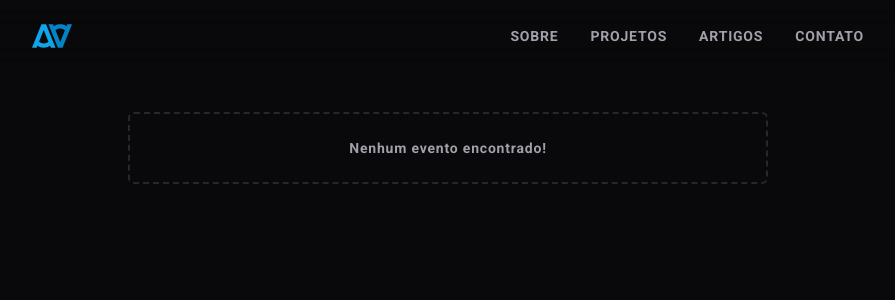
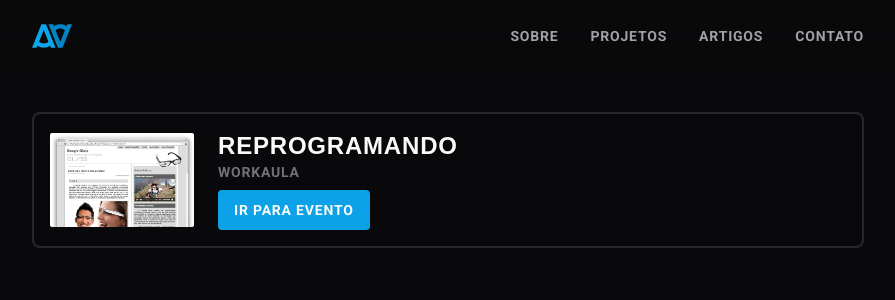
Before and after one commit to donattodev/donatto-app, a Next.js app: page /agenda in a window 1280 px wide. Shown: the top 300 px of the page, without its empty margins (192-1087 px from the left). Built offline with nearby package versions, Linux system fonts and the light colour scheme; a web font is replaced by a local one.

Commit message:
Upload 03

```diff
--- a/src/app/(artigos)/list-artigos/page.tsx
+++ b/src/app/(artigos)/list-artigos/page.tsx
@@ -15,15 +15,14 @@
       </div>
 
       <ul className="mt-12 flex flex-col gap-4">
+        <li className=" items-start rounded-md border-2 border-zinc-500/40 p-6 hover:bg-zinc-900">
           <Link
-          href="/"
-          className="text-xs font-bold uppercase text-zinc-300 transition-all hover:bg-zinc-900"
+            href="https://vivacious-forest-947.notion.site/Tailwind-CSS-Inova-o-no-Presente-Rumo-ao-Futuro-77c832f3834241d4899816d70d229d6c?pvs=74"
+            target="_blank"
+            className="flex flex-col text-xs font-bold uppercase text-zinc-300 transition-all "
           >
-          <li className="flex flex-col items-start rounded-md border-2 border-zinc-500/40 p-6">
             <span className="text-xl font-bold uppercase">
-              <Link href="/" target="_blank">
               Tailwind CSS: Inovação no Presente, Rumo ao Futuro
-              </Link>
             </span>
             <span className="mb-1 mt-3 w-full max-w-md truncate text-sm text-zinc-700">
               No cenário dinâmico do desenvolvimento web, o Tailwind CSS
@@ -38,19 +37,18 @@
                 Front end
               </li>
             </ul>
+          </Link>
         </li>
-        </Link>
 
+        <li className="rounded-md border-2 border-zinc-500/40 p-6 hover:bg-zinc-900">
           <Link
-          href="/"
-          className="text-xs font-bold uppercase text-zinc-300 transition-all hover:bg-zinc-900"
+            href="https://vivacious-forest-947.notion.site/O-Futuro-da-Programa-o-em-2024-A-Era-das-Intelig-ncias-Artificiais-1c3c736378ca490e80545e5f23fb3e0d?pvs=74"
+            target="_blank"
+            className="flex flex-col items-start  text-xs font-bold uppercase text-zinc-300 transition-all "
           >
-          <li className="flex flex-col items-start rounded-md border-2 border-zinc-500/40 p-6">
             <span className="text-xl font-bold uppercase">
-              <Link href="/" target="_blank">
               O Futuro da Programação em 2024: A Era das Inteligências
               Artificiais
-              </Link>
             </span>
             <span className="mb-1 mt-3 w-full max-w-md truncate text-sm text-zinc-700">
               À medida que nos aproximamos de 2024, vislumbramos uma revolução
@@ -66,8 +64,8 @@
                 Tecnologia
               </li>
             </ul>
+          </Link>
         </li>
-        </Link>
       </ul>
     </div>
   )
--- a/src/app/agenda/page.tsx
+++ b/src/app/agenda/page.tsx
@@ -1,11 +1,41 @@
+'use client'
+
+import Image from 'next/image'
+import { toast } from 'sonner'
+import { Button } from '@/components/ui/button'
+
+import reprogramando from '../../../public/reprogramando.png'
+import { Toaster } from '@/components/ui/sonner'
+
 export default function Agenda() {
   return (
-    <div className="px-80 py-28 max-lg:px-16 max-sm:px-6">
-      <div className="flex items-center justify-center rounded-md border-2 border-dashed p-6">
-        <span className="text-sm font-bold text-zinc-400">
-          Nenhum evento encontrado!
-        </span>
+    <div className="px-56 py-28 max-lg:px-16 max-sm:px-6">
+      <div className="flex items-center gap-6  rounded-lg border-2 p-4">
+        <Image src={reprogramando} alt="" className="w-36" />
+
+        <div className="flex flex-col">
+          <hgroup className="flex flex-col">
+            <h2 className="font-title text-2xl font-bold uppercase">
+              Reprogramando
+            </h2>
+            <h3 className="mb-2 text-sm font-bold uppercase text-zinc-500">
+              Workaula
+            </h3>
+          </hgroup>
+
+          <Button
+            className="self-start"
+            onClick={() =>
+              toast('Inscrições fechadas', {
+                description: 'As incrições serão abertas no dia 25/03/2024',
+              })
+            }
+          >
+            Ir para evento
+          </Button>
+        </div>
       </div>
+      <Toaster />
     </div>
   )
 }
```
Lines whose indentation alone changed are shown as unchanged.
